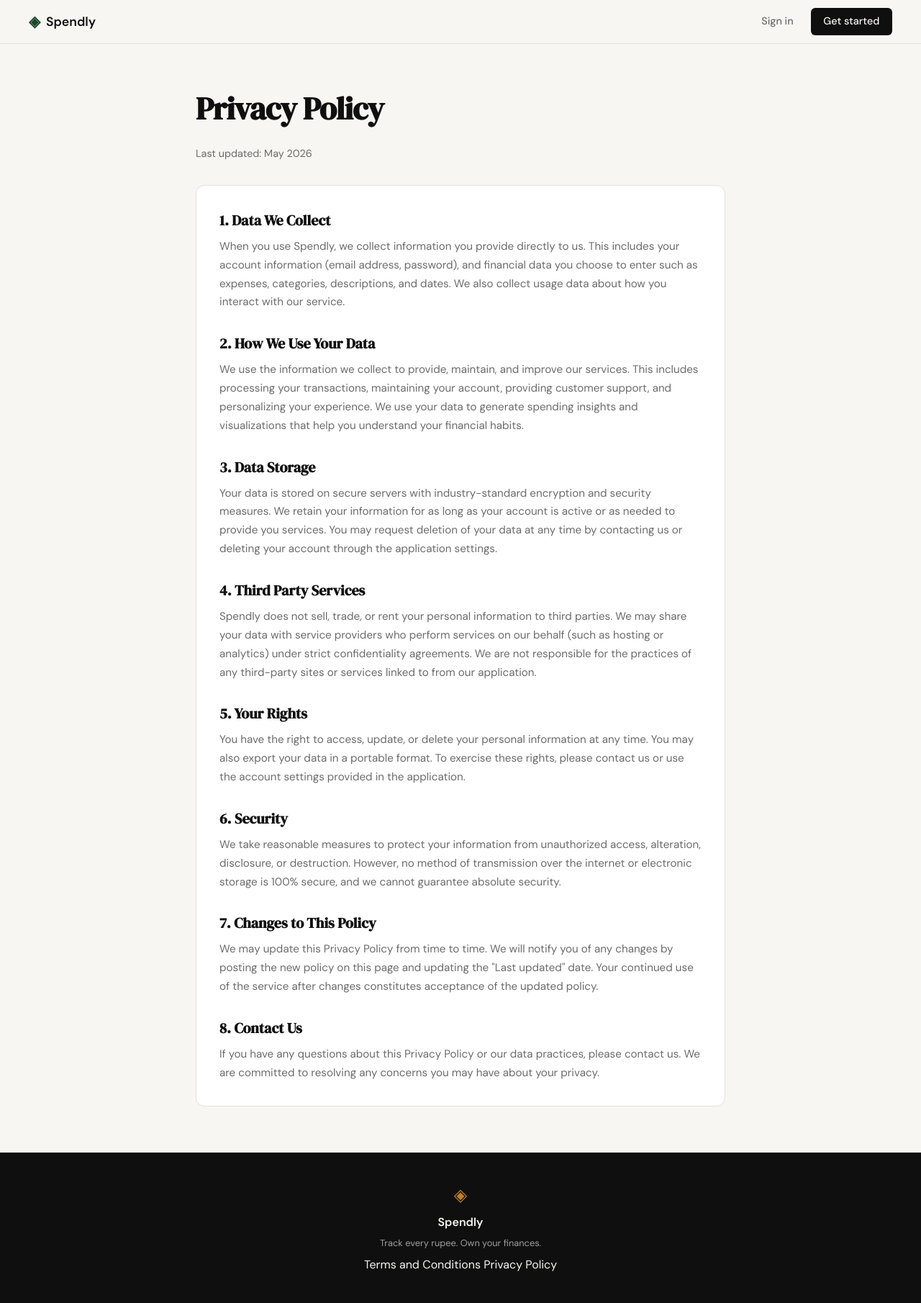
After one commit to A327-create/spendly, a Flask app: page /privacy in a window 1280 px wide. The commit adds this page. Shown: the whole page at 72% size. Run offline with Flask 3, Linux system fonts and the light colour scheme.

Commit message:
landing: add privacy policy page and route

```diff
--- a/app.py
+++ b/app.py
@@ -25,6 +25,11 @@ def login():
 @app.route("/terms")
 def terms():
     return render_template("terms.html")
+
+
+@app.route("/privacy")
+def privacy():
+    return render_template("privacy.html")
 
 
 # ------------------------------------------------------------------ #
--- a/templates/base.html
+++ b/templates/base.html
@@ -36,7 +36,7 @@
             <p class="footer-copy">Track every rupee. Own your finances.</p>
         <div class="footer-links">
             <a href="{{ url_for('terms') }}">Terms and Conditions</a>
-            <a href="#">Privacy Policy</a>
+            <a href="{{ url_for('privacy') }}">Privacy Policy</a>
         </div>
         </div>
     </footer>
--- /dev/null
+++ b/templates/privacy.html
@@ -0,0 +1,56 @@
+{% extends "base.html" %}
+
+{% block title %}Privacy Policy - Spendly{% endblock %}
+
+{% block content %}
+<section class="terms-section">
+    <div class="terms-container">
+        <h1 class="terms-title">Privacy Policy</h1>
+        <p class="terms-updated">Last updated: May 2026</p>
+
+        <div class="terms-card">
+            <div class="terms-content">
+                <section class="terms-item">
+                    <h2>1. Data We Collect</h2>
+                    <p>When you use Spendly, we collect information you provide directly to us. This includes your account information (email address, password), and financial data you choose to enter such as expenses, categories, descriptions, and dates. We also collect usage data about how you interact with our service.</p>
+                </section>
+
+                <section class="terms-item">
+                    <h2>2. How We Use Your Data</h2>
+                    <p>We use the information we collect to provide, maintain, and improve our services. This includes processing your transactions, maintaining your account, providing customer support, and personalizing your experience. We use your data to generate spending insights and visualizations that help you understand your financial habits.</p>
+                </section>
+
+                <section class="terms-item">
+                    <h2>3. Data Storage</h2>
+                    <p>Your data is stored on secure servers with industry-standard encryption and security measures. We retain your information for as long as your account is active or as needed to provide you services. You may request deletion of your data at any time by contacting us or deleting your account through the application settings.</p>
+                </section>
+
+                <section class="terms-item">
+                    <h2>4. Third Party Services</h2>
+                    <p>Spendly does not sell, trade, or rent your personal information to third parties. We may share your data with service providers who perform services on our behalf (such as hosting or analytics) under strict confidentiality agreements. We are not responsible for the practices of any third-party sites or services linked to from our application.</p>
+                </section>
+
+                <section class="terms-item">
+                    <h2>5. Your Rights</h2>
+                    <p>You have the right to access, update, or delete your personal information at any time. You may also export your data in a portable format. To exercise these rights, please contact us or use the account settings provided in the application.</p>
+                </section>
+
+                <section class="terms-item">
+                    <h2>6. Security</h2>
+                    <p>We take reasonable measures to protect your information from unauthorized access, alteration, disclosure, or destruction. However, no method of transmission over the internet or electronic storage is 100% secure, and we cannot guarantee absolute security.</p>
+                </section>
+
+                <section class="terms-item">
+                    <h2>7. Changes to This Policy</h2>
+                    <p>We may update this Privacy Policy from time to time. We will notify you of any changes by posting the new policy on this page and updating the "Last updated" date. Your continued use of the service after changes constitutes acceptance of the updated policy.</p>
+                </section>
+
+                <section class="terms-item">
+                    <h2>8. Contact Us</h2>
+                    <p>If you have any questions about this Privacy Policy or our data practices, please contact us. We are committed to resolving any concerns you may have about your privacy.</p>
+                </section>
+            </div>
+        </div>
+    </div>
+</section>
+{% endblock %}
```
Also changed, not shown: file.txt (+12 -0 lines).
